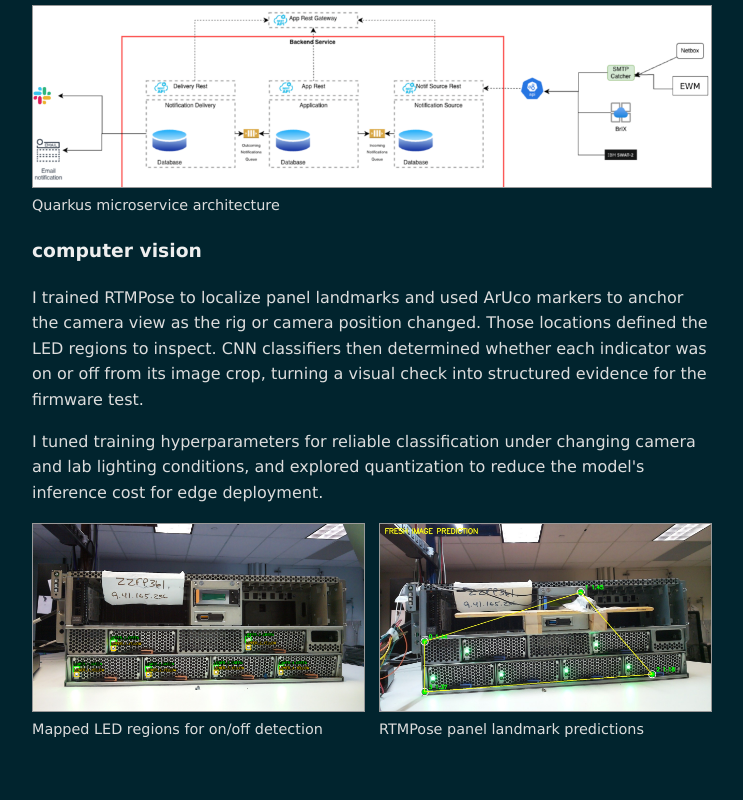
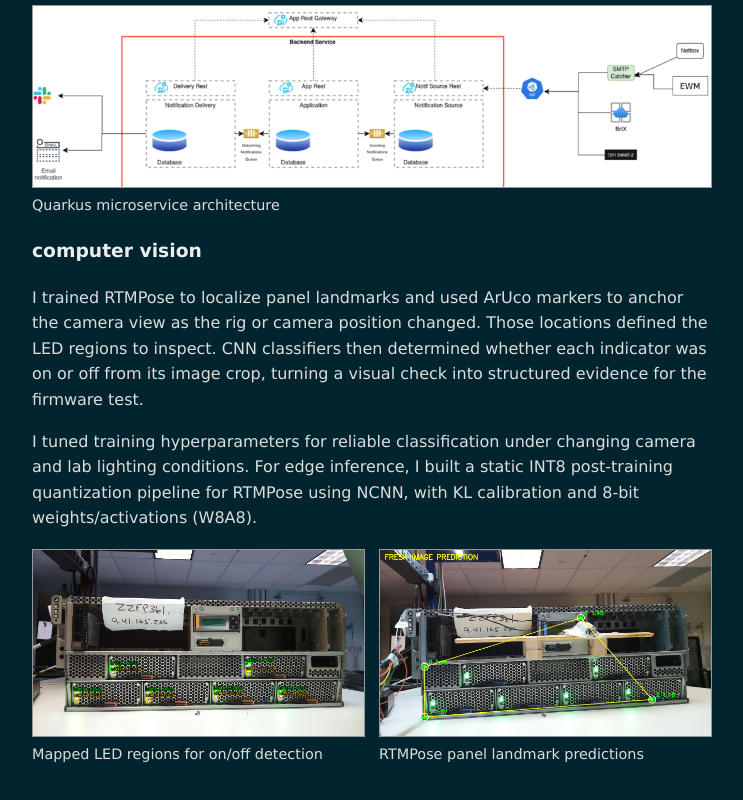
Before and after one commit to luddefell/website, a plain HTML site: page ibm-bobot-firmware-validation.html in a window 1280 px wide. Shown: the part 1397-2197 px from the top of the page, without its empty margins (268-1011 px from the left). Drawn offline with Linux system fonts and the light colour scheme.

Commit message:
Detail RTMPose INT8 quantization pipeline

```diff
--- a/ibm-bobot-firmware-validation.html
+++ b/ibm-bobot-firmware-validation.html
@@ -54,7 +54,7 @@
 			<section>
 				<h3>computer vision</h3>
 				<p>I trained RTMPose to localize panel landmarks and used ArUco markers to anchor the camera view as the rig or camera position changed. Those locations defined the LED regions to inspect. CNN classifiers then determined whether each indicator was on or off from its image crop, turning a visual check into structured evidence for the firmware test.</p>
-				<p>I tuned training hyperparameters for reliable classification under changing camera and lab lighting conditions, and explored quantization to reduce the model's inference cost for edge deployment.</p>
+				<p>I tuned training hyperparameters for reliable classification under changing camera and lab lighting conditions. For edge inference, I built a static INT8 post-training quantization pipeline for RTMPose using NCNN, with KL calibration and 8-bit weights/activations (W8A8).</p>
 				<div class="ibm-visual-grid">
 					<figure>
 						<img src="assets/images/ibm-bobot-led-regions.png" alt="Power system front panel with labeled regions for green and yellow indicator LEDs" width="1280" height="720" loading="lazy">
```
